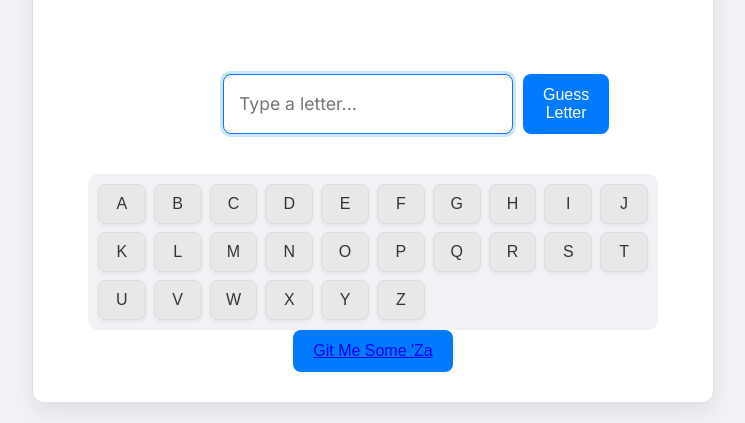
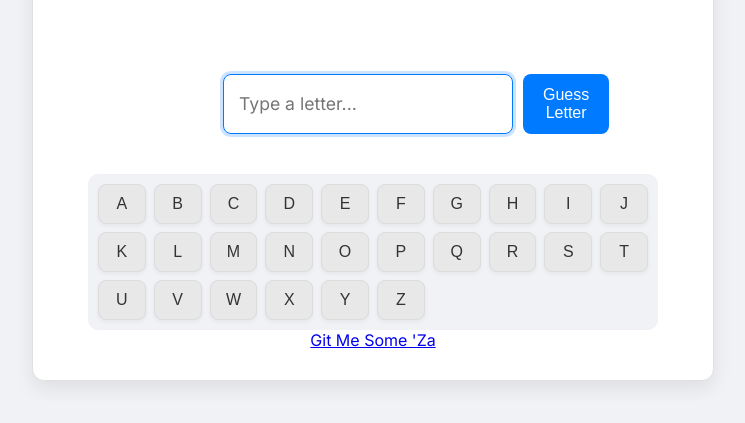
Before and after one commit to ruitzingelhaifernitz/cuddly-octo-bassoon, a plain HTML site: page index.html in a window 1280 px wide. Shown: the part 523-946 px from the top of the page, without its empty margins (267-1012 px from the left). After the commit the page ends 924 px from the top, so only its background shows below. Drawn offline with Linux system fonts and the light colour scheme.

Commit message:
Update index.html

```diff
--- a/index.html
+++ b/index.html
@@ -29,7 +29,7 @@
             </div>
 
         <button id="resetGame" class="reset-button" style="display: none;">Play Again</button>
-        <button id="searchForPizzas"> <a href="https://www.lidl.com/search/products/Lidl%20Preferred%20Selection%20frozen%20thin%20crust%20pizza" target="https://www.lidl.com/search/products/Lidl%20Preferred%20Selection%20frozen%20thin%20crust%20pizza">Git Me Some 'Za</button>
+        <a href="https://www.lidl.com/search/products/Lidl%20Preferred%20Selection%20frozen%20thin%20crust%20pizza">Git Me Some 'Za</href>
     </div>
     <script src="script.js"></script>
 </body>
```
